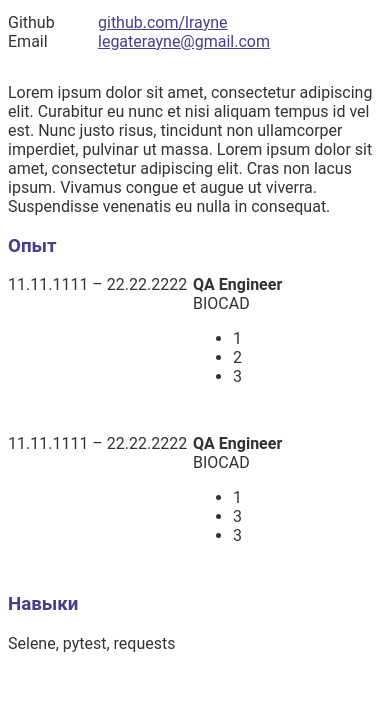
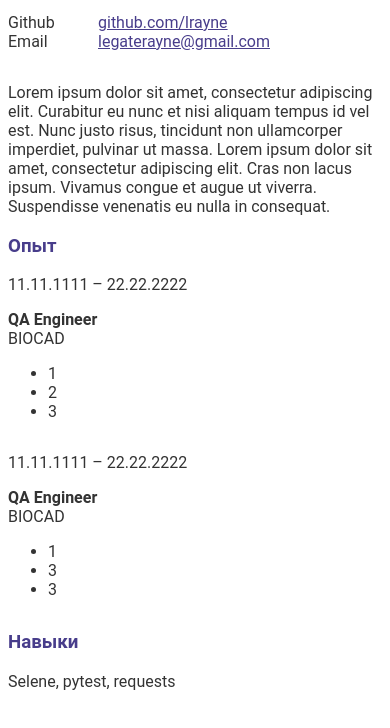
Before and after one commit to atrskv/links, a plain HTML site: page resume.html in a window 390 px wide. Shown: the part 76-804 px from the top of the page. Drawn offline with Linux system fonts and the light colour scheme.

Commit message:
feat: Add media query for experience section

```diff
--- a/css/main.scss
+++ b/css/main.scss
@@ -41,6 +41,10 @@ a {
     }
 }
 
+.section {
+    margin-bottom: 3em;
+}
+
 .experience {
     display: flex;
     margin-bottom: 2em;
@@ -53,3 +57,14 @@ a {
         font-weight: bold;
     }
 }
+
+.resume {
+    max-width: 900px;
+    margin: auto;
+}
+
+@media (max-width: 575px) {
+    .experience {
+        display: block;
+    }
+}
```
Also changed, not shown: css/main.css, 1 other file.
